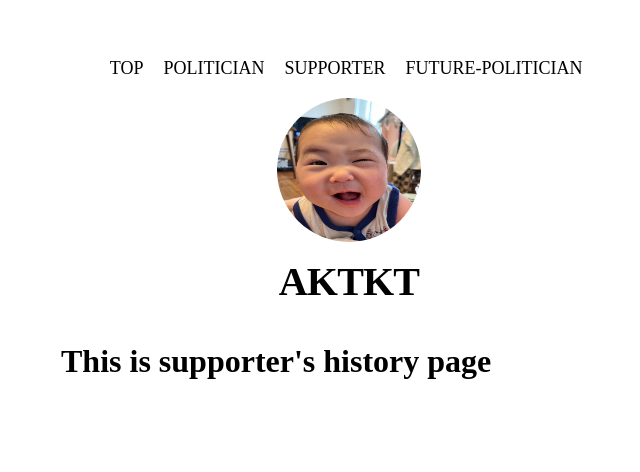
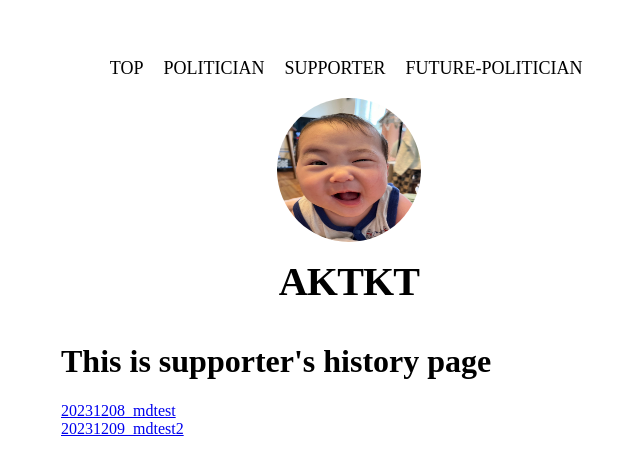
Before and after one commit to anifala9/AKTKT, a Next.js app in the folder frontend/: page /supporter/history in a window 1280 px wide. Shown: the top 472 px of the page, without its empty margins (291-931 px from the left). Built offline with nearby package versions, Linux system fonts and the light colour scheme.

Commit message:
Disploy list of Links to support/history/ posts.

```diff
--- a/frontend/app/supporter/history/page.tsx
+++ b/frontend/app/supporter/history/page.tsx
@@ -4,16 +4,18 @@ import { getSlugsInPosts } from "../../../lib/utilPosts"
 const dir = "/supporter/history"
 
 export default function Page () {
-
   const slugs = getSlugsInPosts(dir);
-  console.log("here");
-  console.log(slugs)
   return (
       <div>
         <h1>This is supporter's history page</h1>
         <div>
+
           {slugs.map(s => (
-            <Link href = {'/supporter/history/' + s.slug} passHref key={s.slug}/>
+            <div>
+              <Link href = {'/supporter/history/' + s.slug} passHref key={s.slug}>
+              {s.slug}
+              </Link>
+            </div>
           ))}
         </div>
       </div>
--- /dev/null
+++ b/frontend/posts/supporter/history/20231209_mdtest2.mdx
@@ -0,0 +1 @@
+# This is a test page of supporter for markdown representation.
```
Also changed, not shown: frontend/app/supporter/history/[slug]/page.tsx (+1 -8 lines), frontend/posts/supporter/history/20231208_mdtest.mdx (renamed from frontend/posts/supporter/history/mdtest.mdx).
